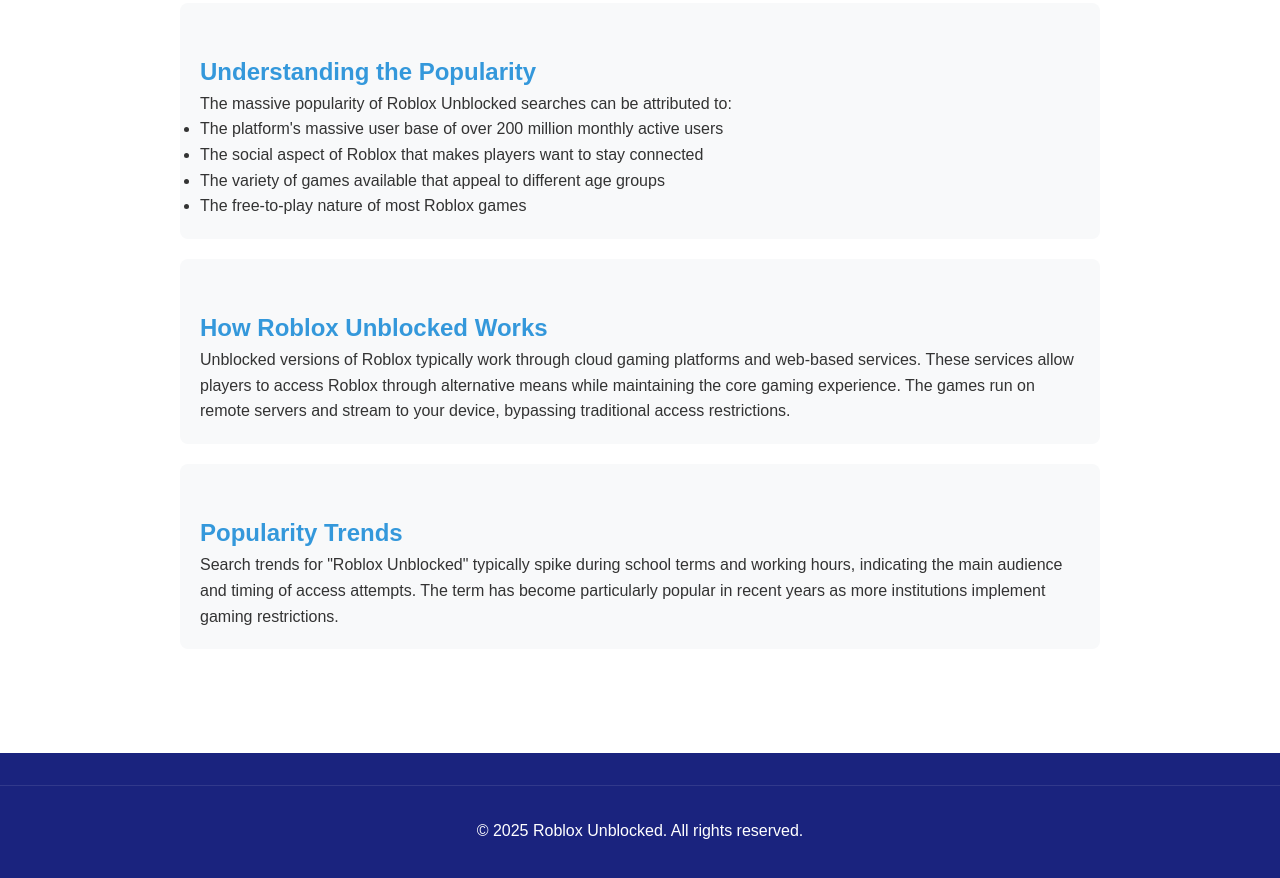
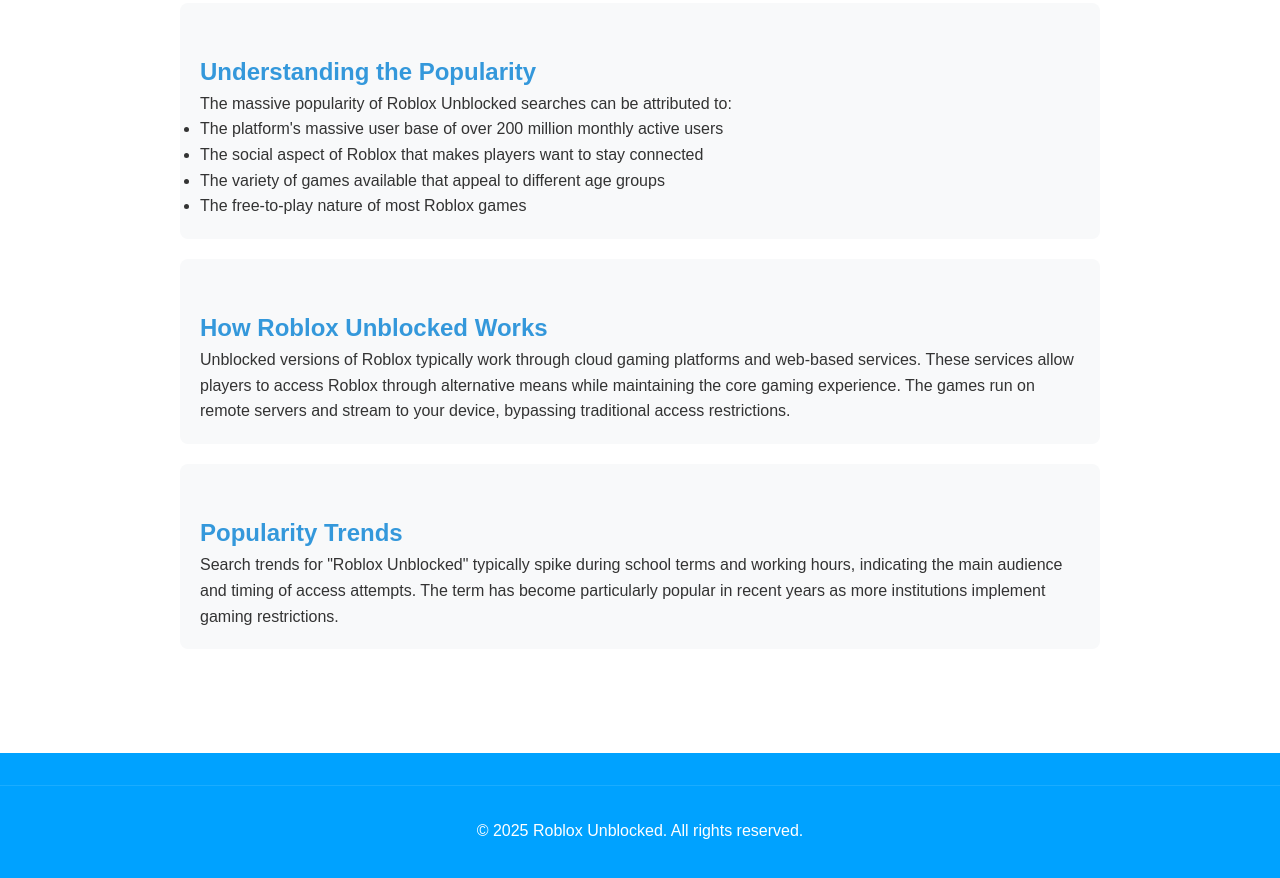
Before and after one commit to unblocked-gaming/roblox-unblocked, a plain HTML site: page index.html in a window 1280 px wide. Shown: the part 751-1629 px from the top of the page. Drawn offline with Linux system fonts and the light colour scheme.

Commit message:
Update index.html

```diff
--- a/index.html
+++ b/index.html
@@ -103,7 +103,7 @@
 
     /* Footer styles */
     .footer {
-        background: #1a237e;
+        background: #00A2FF;
         color: white;
         margin-top: 4rem;
         width: 100%;
```
